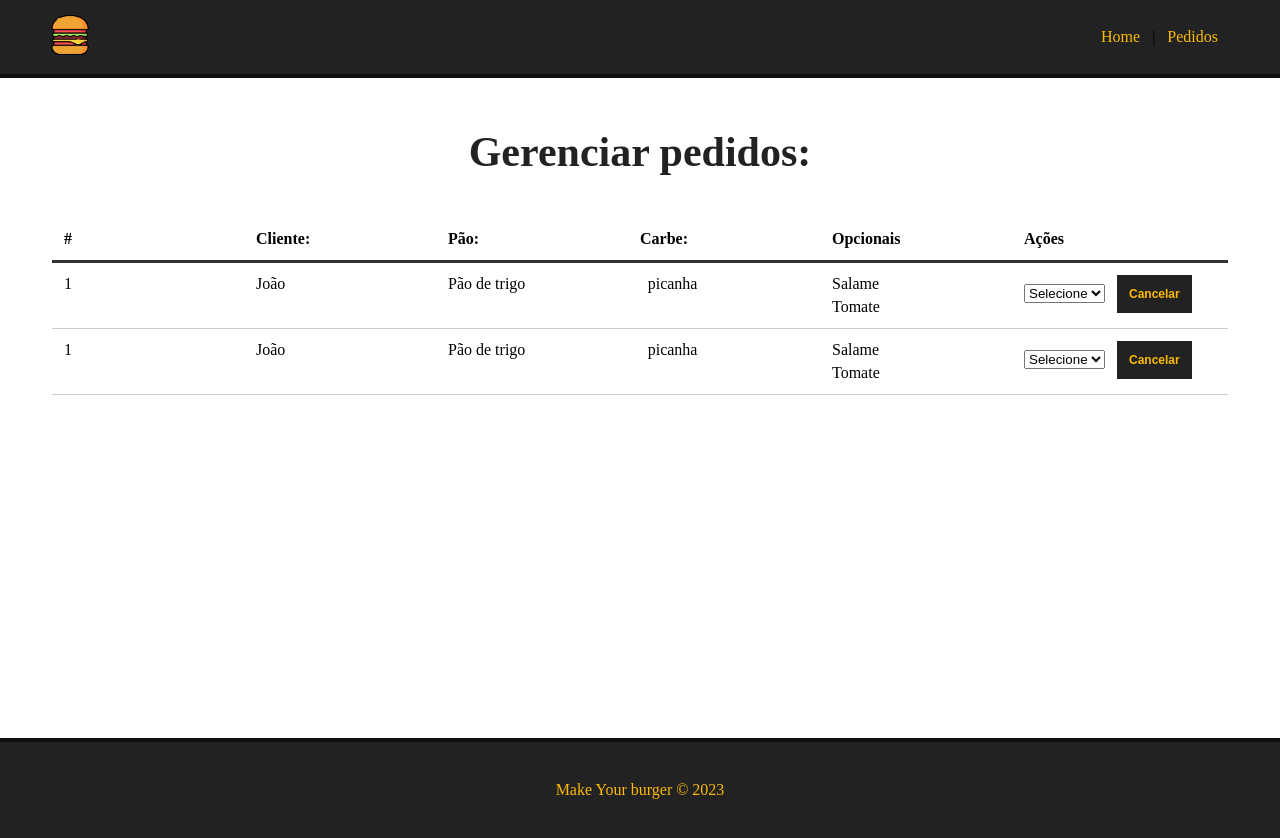
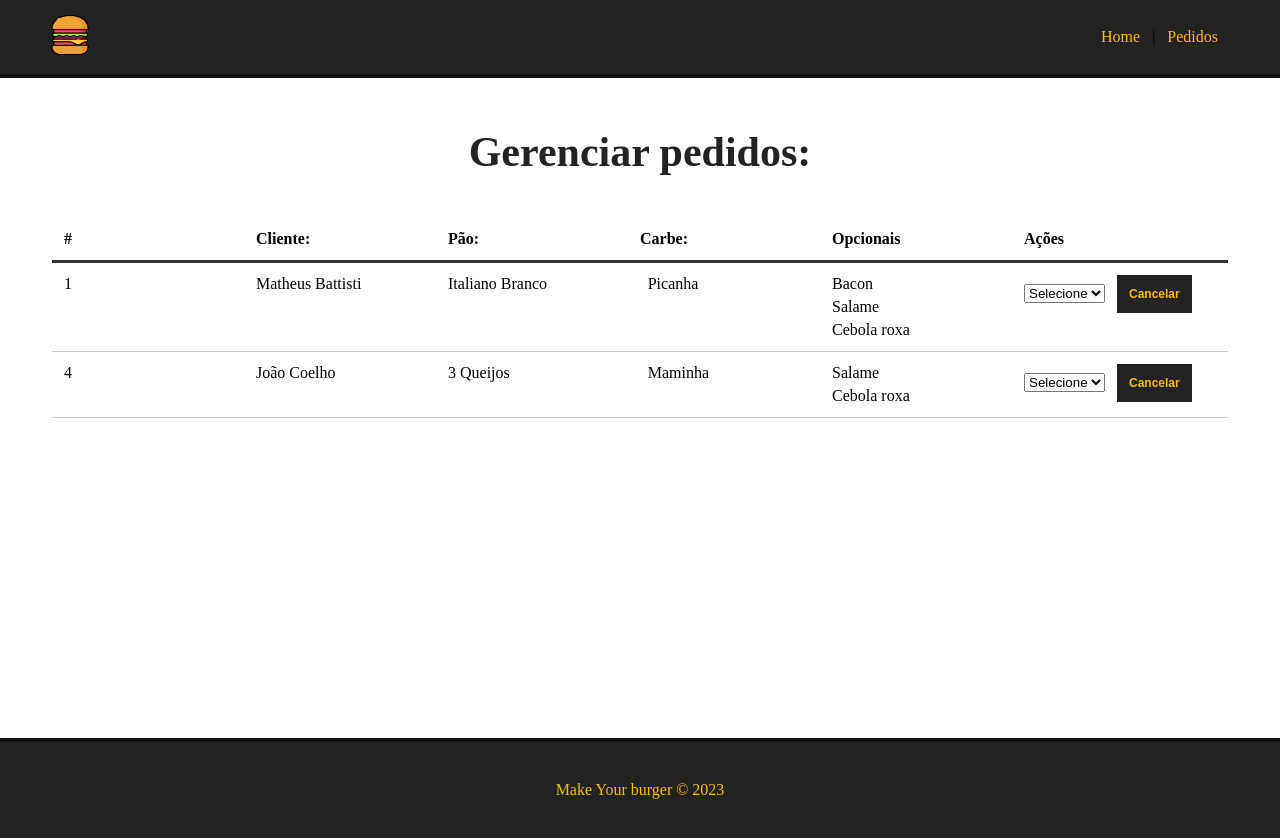
Before and after one commit to JoaoEduardo10/make-your-burger, a Vue app: page /pedidos in a window 1280 px wide. Built offline with nearby package versions, Linux system fonts and the light colour scheme; data requests are answered from the project's data file.

Commit message:
feat: conect deshboard with server

```diff
--- a/db/db.json
+++ b/db/db.json
@@ -82,11 +82,7 @@
       "nome": "Matheus Battisti",
       "carne": "Picanha",
       "pao": "Italiano Branco",
-      "opcionais": [
-        "Bacon",
-        "Salame",
-        "Cebola roxa"
-      ],
+      "opcionais": ["Bacon", "Salame", "Cebola roxa"],
       "status": "Finalizado",
       "id": 1
     },
@@ -94,33 +90,9 @@
       "nome": "João Coelho",
       "carne": "Maminha",
       "pao": "3 Queijos",
-      "opcionais": [
-        "Salame",
-        "Cebola roxa"
-      ],
+      "opcionais": ["Salame", "Cebola roxa"],
       "status": "Solicitado",
       "id": 4
-    },
-    {
-      "name": "eduardo",
-      "bread": "3 Queijos",
-      "meat": "Picanha",
-      "option": [
-        "Salame",
-        "Tomate"
-      ],
-      "status": "Solicitado",
-      "id": 5
-    },
-    {
-      "name": "joao",
-      "bread": "Italiano Branco",
-      "meat": "Maminha",
-      "option": [
-        "Bacon"
-      ],
-      "status": "Solicitado",
-      "id": 6
     }
   ]
 }
--- a/src/components/BurgerForm.vue
+++ b/src/components/BurgerForm.vue
@@ -105,10 +105,10 @@ export default {
 
     async createBurger() {
       const data = {
-        name: this.name,
-        bread: this.bread,
-        meat: this.meat,
-        option: Array.from(this.option),
+        nome: this.name,
+        pao: this.bread,
+        carne: this.meat,
+        opcionais: Array.from(this.option),
         status: "Solicitado",
       };
 
@@ -117,7 +117,7 @@ export default {
       await fetch("http://localhost:3000/burgers", {
         method: "POST",
         headers: { "content-type": "application/json" },
-        body: JSON.stringify(data),
+        body: JSON.stringify({ ...data }),
       });
       this.show = false;
 
--- a/src/components/Deshboard.vue
+++ b/src/components/Deshboard.vue
@@ -12,33 +12,16 @@
         </tr>
       </thead>
       <tbody>
-        <tr class="burger-table-row">
-          <td class="number">1</td>
-          <td class="name">João</td>
-          <td class="bread">Pão de trigo</td>
-          <td class="meat">picanha</td>
+        <tr class="burger-table-row" v-for="burger in burgers" :key="burger.id">
+          <td class="number">{{ burger.id }}</td>
+          <td class="name">{{ burger.nome }}</td>
+          <td class="bread">{{ burger.pao }}</td>
+          <td class="meat">{{ burger.carne }}</td>
           <td class="options">
             <ul class="list-options">
-              <li>Salame</li>
-              <li>Tomate</li>
-            </ul>
-          </td>
-          <td class="select">
-            <select name="" id="">
-              <option value="">Selecione</option>
-            </select>
-            <button>Cancelar</button>
-          </td>
-        </tr>
-        <tr class="burger-table-row">
-          <td class="number">1</td>
-          <td class="name">João</td>
-          <td class="bread">Pão de trigo</td>
-          <td class="meat">picanha</td>
-          <td class="options">
-            <ul class="list-options">
-              <li>Salame</li>
-              <li>Tomate</li>
+              <li v-for="(option, index) in burger.opcionais" :key="index">
+                {{ option }}
+              </li>
             </ul>
           </td>
           <td class="select">
@@ -54,8 +37,38 @@
 </template>
 
 <script lang="ts">
+import type {
+  IBurgers,
+  IPropsDeshboard,
+} from "../interfaces/interfaces-Deshboard";
+
+const variablesDeshboard: IPropsDeshboard = {
+  burger_Id: 0,
+  burgers: [],
+  status: [],
+};
+
 export default {
   name: "Deshboard",
+  data() {
+    return {
+      ...variablesDeshboard,
+    };
+  },
+
+  methods: {
+    async getPedidos() {
+      const response = await fetch("http://localhost:3000/burgers");
+
+      const data: IBurgers[] = await response.json();
+
+      this.burgers = data;
+    },
+  },
+
+  mounted() {
+    this.getPedidos();
+  },
 };
 </script>
 
--- /dev/null
+++ b/src/interfaces/interfaces-Deshboard.ts
@@ -0,0 +1,16 @@
+export type TStatus = string[];
+
+export interface IBurgers {
+  nome: string;
+  carne: string;
+  pao: string;
+  opcionais: string[];
+  status: string;
+  id: number;
+}
+
+export interface IPropsDeshboard {
+  burgers: IBurgers[];
+  burger_Id: number;
+  status: TStatus;
+}
```
